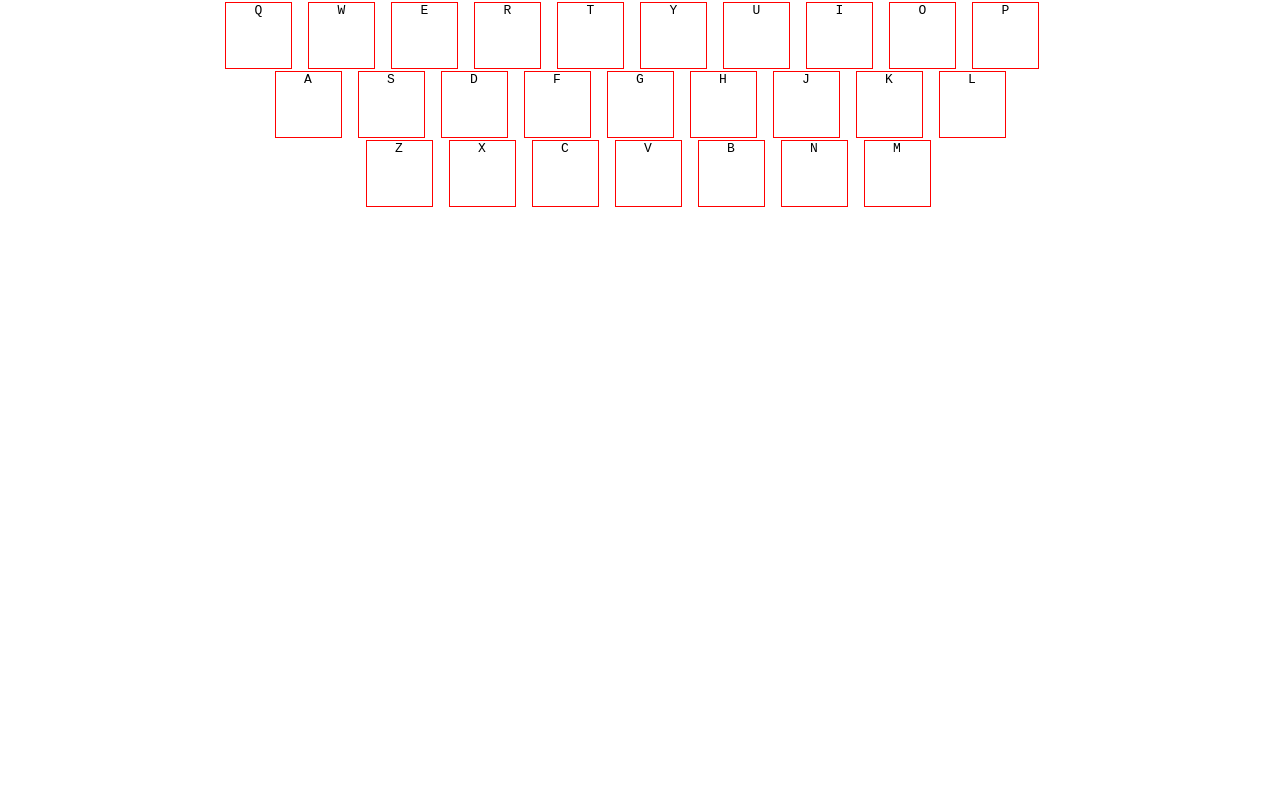
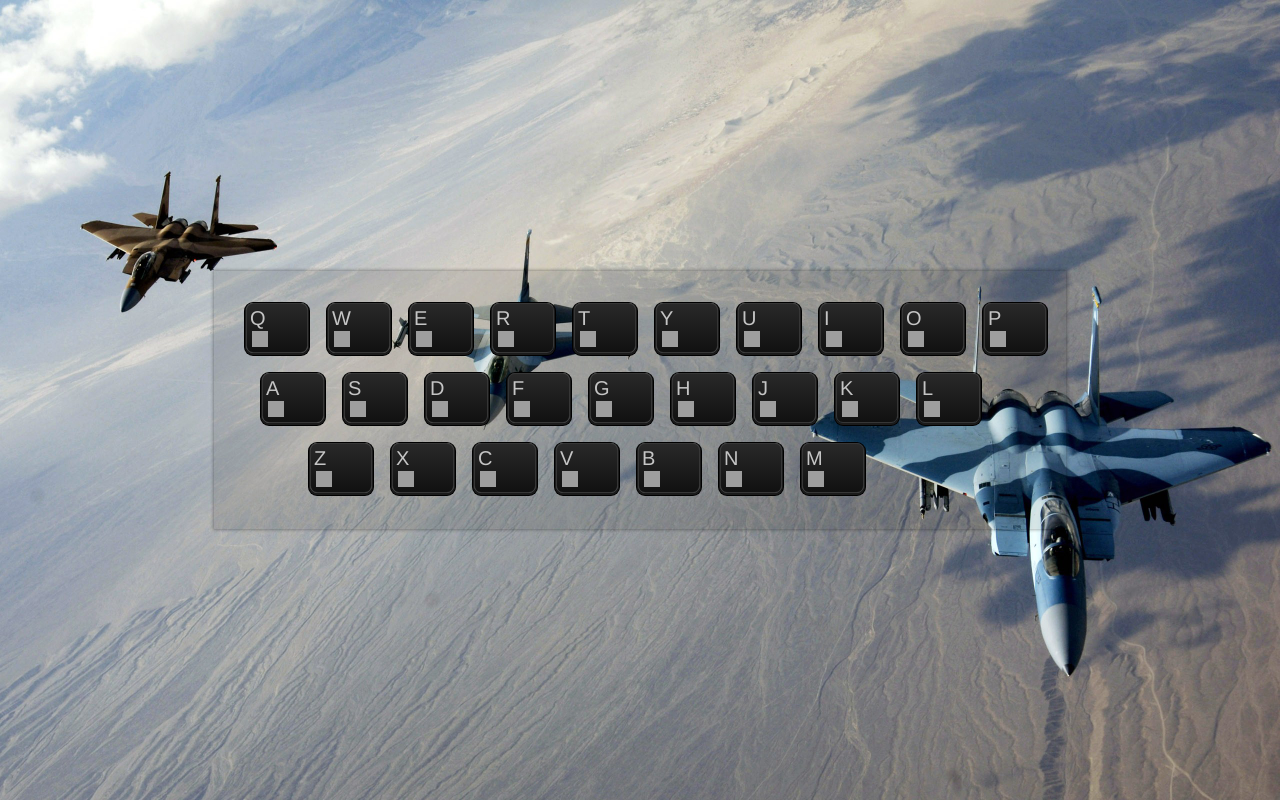
Before and after one commit to Sam-Pig/warehouse, a plain HTML site: page nav-demo/index.html in a window 1280 px wide. Drawn offline with Linux system fonts and the light colour scheme; grey boxes are pictures that could not be loaded.

Commit message:
nav-demo finish

```diff
--- a/nav-demo/index.html
+++ b/nav-demo/index.html
@@ -14,64 +14,118 @@
     </main>
     <footer></footer>
     <script>
-        keys = {
+
+    //初始化数据
+    var initData = init();
+    var keys = initData['keys'];
+    var hash = initData['hash'];
+
+    //生成键盘
+    generateKeyboard(keys,hash);
+
+
+    //监听键盘
+    document.onkeypress = function(event){
+        var key = event['key'];
+        var website = hash[key];
+        // location.href = website(当前网站直接打开)
+        window.open(website,'_blank');
+    }
+
+    //工具函数
+    function init(){
+        var keys = {
             0:{0:'q',1:'w',2:'e',3:'r',4:'t',5:'y',6:'u',7:'i',8:'o',9:'p',length:10},
             1:{0:'a',1:'s',2:'d',3:'f',4:'g',5:'h',6:'j',7:'k',8:'l',length:9},
             2:{0:'z',1:'x',2:'c',3:'v',4:'b',5:'n',6:'m',length:7},
             length:3
         }
-        hash = {
-            q:'http://www.qq.com/',
-            w:'https://weibo.com/',
-            e:'https://www.ele.me/',
-            r:'https://www.renren.com/',
-            t:'https://www.taobao.com/',
-            y:'https://www.youku.com/',
-            u:undefined,
-            i:'https://www.iqiyi.com/',
-            o:undefined,
-            p:undefined,
-            a:'http://www.acfun.cn/',
-            s:'http://www.sohu.com/',
-            z:'https://www.zhihu.com/',
+        var hash = {
+            q:'http://www.qq.com',
+            w:'https://weibo.com',
+            e:'https://www.ele.me',
+            d:'https://www.baidu.com',
+            t:'https://www.taobao.com',
+            i:'https://www.iqiyi.com',
+            a:'http://www.acfun.cn',
+            z:'https://www.zhihu.com',
+            b:'https://www.bilibili.com',
+            s:'http://www.sohu.com'
         }
-
-        hashInLocalStorage = JSON.parse(localStorage.getItem('zzz') || 'null');
+        var hashInLocalStorage = JSON.parse(localStorage.getItem('localHash') || 'null');
         if(hashInLocalStorage){
             hash = hashInLocalStorage;
         }
+        return {
+            'keys': keys,
+            'hash': hash
+        }
+    }
 
-        index=0;
-        while(index < keys['length']){
-            div = document.createElement('div');
-            main.appendChild(div);
-            row = keys[index];
-            index2 = 0;
-            while(index2 < row['length']){
-                kbd = document.createElement('kbd');
-                kbd.textContent = row[index2];
-                button = document.createElement('button');
-                button.textContent = '编辑';
-                button.id = row[index2];
-                button.onclick = function(xzkjcnxlkcjlk){
-                    key = xzkjcnxlkcjlk['target']['id'];
-                    x = prompt('给我一个网址');
-                    hash[key] = x;
-                    localStorage.setItem('zzz', JSON.stringify(hash));
-                }
-                div.appendChild(kbd);
-                kbd.appendChild(button);
-                index2 = index2 + 1;
+
+    function createTag(tagName,attributes){
+        var element = document.createElement(tagName);
+        for(var key in attributes){
+            element[key] = attributes[key];
+        }
+        return element;
+    }
+
+    function createSpan(textContent){
+        var span = createTag('span');
+        span.textContent = textContent;
+        return span;
+    }
+
+    function createButton(id){
+        var button = createTag('button');
+        button.textContent = '编辑';
+        button.id = id;
+        button.onclick = function(event){
+            var key = event['target']['id'];
+            var x = prompt('给我一个网址');
+            hash[key] = x;
+            event['target'].previousSibling.src = hash[key]+'/favicon.ico';
+            event['target'].previousSibling.onerror = function(xxx){
+                xxx.target.src = 'https://i.loli.net/2017/11/11/5a06a47be97d5.png';
             }
-            index = index + 1;
+
+            localStorage.setItem('lacalHash', JSON.stringify(hash));
         }
+        return button;
+    }
 
-        document.onkeypress = function(xzkjcnxlkcjlk){
-            key = xzkjcnxlkcjlk['key'];
-            website = hash[key];
-            // location.href = website(当前网站直接打开)
-            window.open(website,'_blank');
+    function createImg(domain){
+        var img = createTag('img');
+        if(domain){
+            img.src = domain + '/favicon.ico';
+        }else{
+            img.src = 'https://i.loli.net/2017/11/11/5a06a47be97d5.png';
         }
+        img.onerror = function(event){
+            event.target.src = 'https://i.loli.net/2017/11/11/5a06a47be97d5.png';
+        }
+        return img;
+    }
+
+    function generateKeyboard(keys,hash){
+        for(var index=0;index < keys['length'];index++){
+        var div = createTag('div');
+        main.appendChild(div);
+        var row = keys[index];
+        for(var index2 = 0;index2 < row['length'];index2++){
+            var span = createSpan(row[index2]);
+            var button = createButton(row[index2]);
+            var image = createImg(hash[row[index2]]);
+            var kbd = createTag('kbd',{className: 'key'});
+            div.appendChild(kbd);
+            kbd.appendChild(span);
+            kbd.appendChild(image);
+            kbd.appendChild(button);
+        }
+        }
+    }
+
     </script>
 </body>
 </html>
--- a/nav-demo/style.css
+++ b/nav-demo/style.css
@@ -2,30 +2,43 @@
     margin: 0px;
     padding: 0px;
 }
+
 a{
     text-decoration: none;
 }
 main{
-    text-align: center;
+    height: 100vh;
+    width: 100vw;
+    display: flex;
+    justify-content: center;
+    align-items: center;
+    background-image: url(./background.jpg);
+    background-size: cover;
 }
 kbd{
-    border: 1px solid red;
-    width: 5em;
-    height: 5em;
+    text-transform: uppercase;
     display: inline-block;
-    text-transform: uppercase;
-    margin-right: 1rem;
-    text-align: center;
+    margin-right: 1em;
     position: relative;
+
+}
+#main > div:nth-child(1){
+    margin-left: 2em;
+    margin-top: 2em;
+    margin-bottom: 1em;
 }
 #main > div:nth-child(2){
-    margin-left: 1em;
+    margin-left: 3em;
+    margin-bottom: 1em;
 }
 #main > div:nth-child(3){
-    margin-left: 2em;
+    margin-left: 6em;
+    margin-bottom: 2em;
 }
 #main{
     display: inline-block;
+    background-color: rgba(0,0,0,.1);
+    box-shadow: 0 0 3px 1px rgba(0,0,0,.3);
 }
 kbd button{
     position: absolute;
@@ -36,3 +49,26 @@ kbd button{
 kbd:hover > button{
     display: inline-block;
 }
+.key{
+    width: 60px;
+    height: 48px;
+    background: linear-gradient(to bottom,#292929 0%,#111111 100%);
+    color: #c5c5c5;
+    font-size: 20px;
+    font-family: Helvetica, sans-serif;
+    border-radius: 7px;
+    border: 1px solid #363636;
+    box-shadow: 0 1px 0 1px #1b1b1b,0 1px 0 2px black;
+}
+.key img{
+    width: 16px;
+    height: 16px;
+    position: absolute;
+    left: 5px;
+    bottom: 5px;
+}
+.key span{
+    position: absolute;
+    left: 3px;
+    top: 3px;
+}
```
Also changed, not shown: nav-demo/background.jpg (added), nav-demo/imgerror.png (added).
